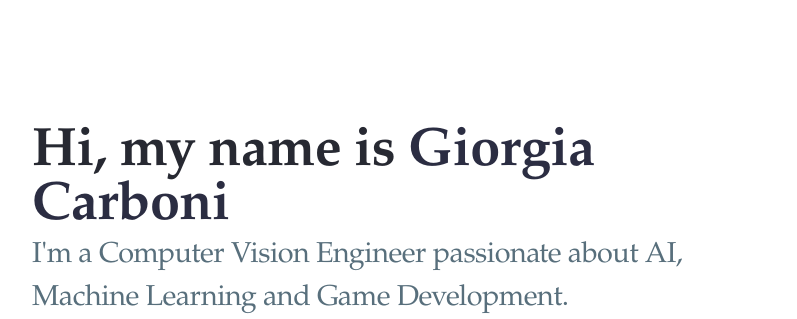
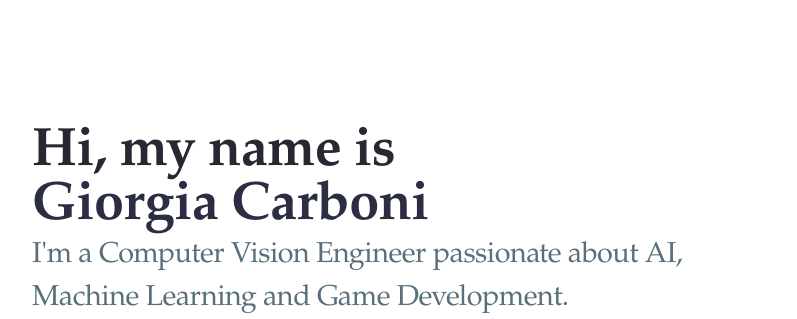
Before and after one commit to Giorgia01carboni/personal_website, a plain HTML site: page index.html in a window 1280 px wide. Shown: the top 319 px of the page, without its empty margins (94-891 px from the left). Drawn offline with Linux system fonts and the light colour scheme; a web font is replaced by a local one.

```diff
--- a/index.html
+++ b/index.html
@@ -36,7 +36,7 @@
 <div class="row l--mar-top-l l--mar-btm-l">
 <header class="l--mar-btm-m h-card">
 <h1 class="t--size-xxl t--family-serif t--leading-small t--tracking-tight t--weight-bold">
-Hi, my name is <span style="color: #2b2d42;">Giorgia Carboni</span>
+  Hi, my name is <span style="color: #2b2d42; white-space: nowrap;">Giorgia Carboni</span>
 </h1>
 <h2 class="t--size-xl t--tracking-tight t--family-serif p-note">
   <span style="color: #586f7c;">
```
